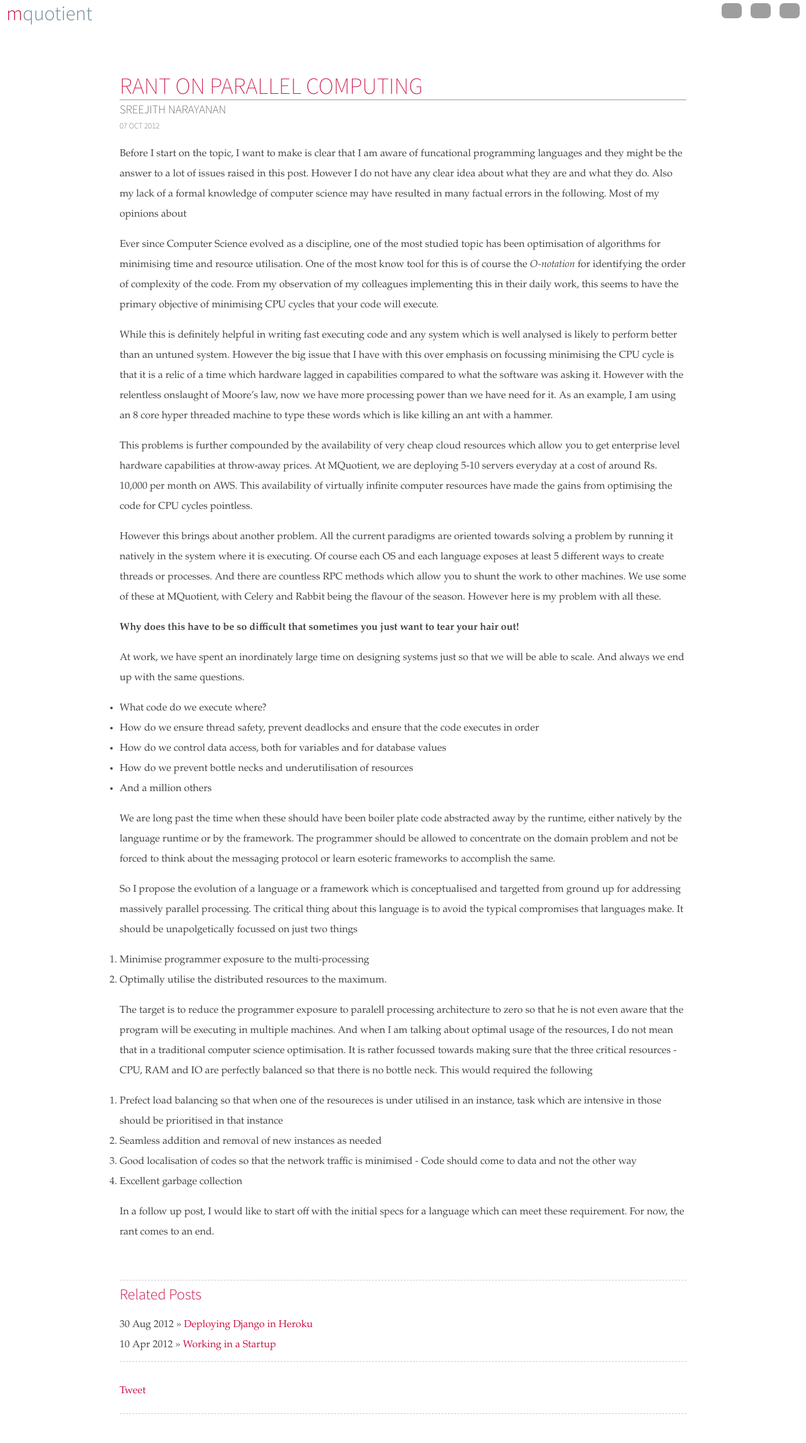
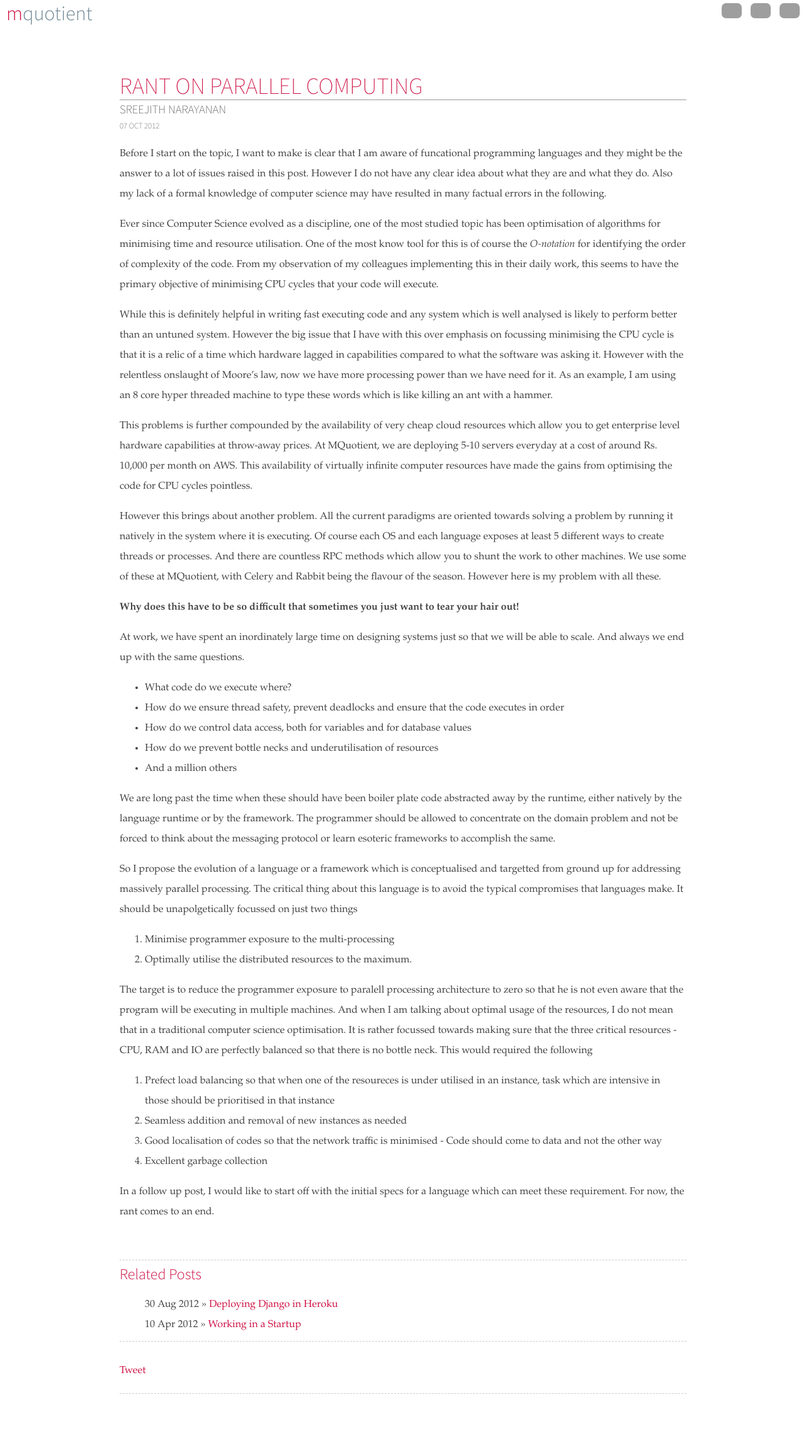
Before and after one commit to mquotient/mquotient.github.com, a Jekyll site: the page built from _posts/2012-10-07-rant-on-parallel-computing.md, in a window 1280 px wide. Shown: the whole page at 63% size. Built offline with Jekyll 4.4.1, drawn with Linux system fonts in a browser that asks for light colours; comment, search, counter and statistics services are not loaded; after the commit the page ends 2259 px from its top, so only the background shows below that; grey boxes are pictures that could not be loaded.

Commit message:
Minor edit.

```diff
--- a/_posts/2012-10-07-rant-on-parallel-computing.md
+++ b/_posts/2012-10-07-rant-on-parallel-computing.md
@@ -5,7 +5,7 @@ author: Sreejith Narayanan
 authorlink: http://sreejithn.tumblr.com
 summary: A personal rant on the over emphasis placed on improving programming efficiency through over analysis of loops and the difficulty of doing parallel programming in most of popular languages
 ---
-Before I start on the topic, I want to make is clear that I am aware of funcational programming languages and they might be the answer to a lot of issues raised in this post.  However I do not have any clear idea about what they are and what they do.  Also my lack of a formal knowledge of computer science may have resulted in many factual errors in the following.  Most of my opinions about
+Before I start on the topic, I want to make is clear that I am aware of funcational programming languages and they might be the answer to a lot of issues raised in this post.  However I do not have any clear idea about what they are and what they do.  Also my lack of a formal knowledge of computer science may have resulted in many factual errors in the following.
 
 Ever since Computer Science evolved as a discipline, one of the most studied topic has been optimisation of algorithms for minimising time and resource utilisation.  One of the most know tool for this is of course the *O-notation* for identifying the order of complexity of the code.  From my observation of my colleagues implementing this in their daily work, this seems to have the primary objective of minimising CPU cycles that your code will execute.
 
--- a/css/base.css
+++ b/css/base.css
@@ -9,7 +9,6 @@ body{
 }
 ul, ol{
     margin: 0;
-    padding: 0;
 }
 h1, h2, h3, h4, h5, h6 {
     font-family: 'Source Sans Pro', sans-serif;
```
